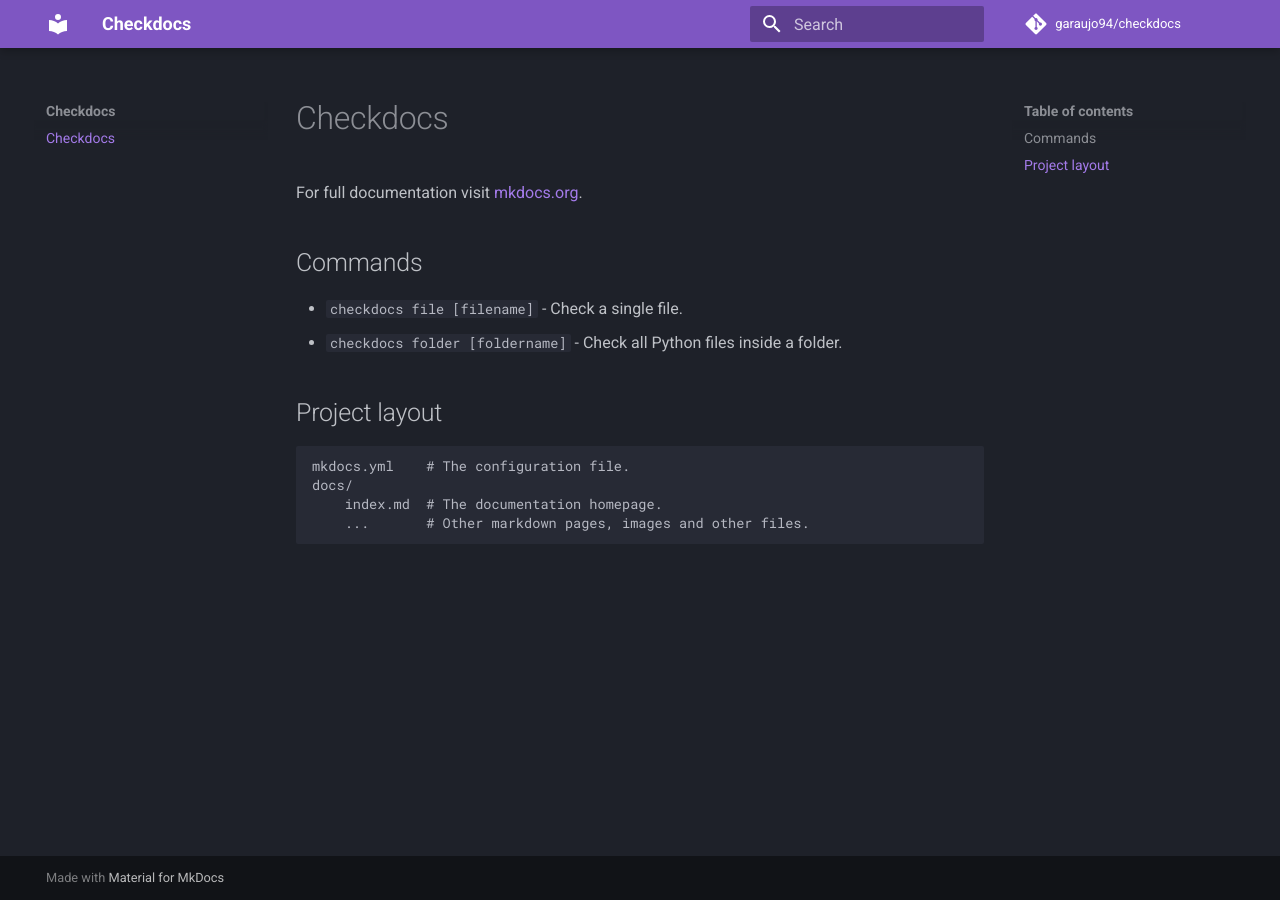
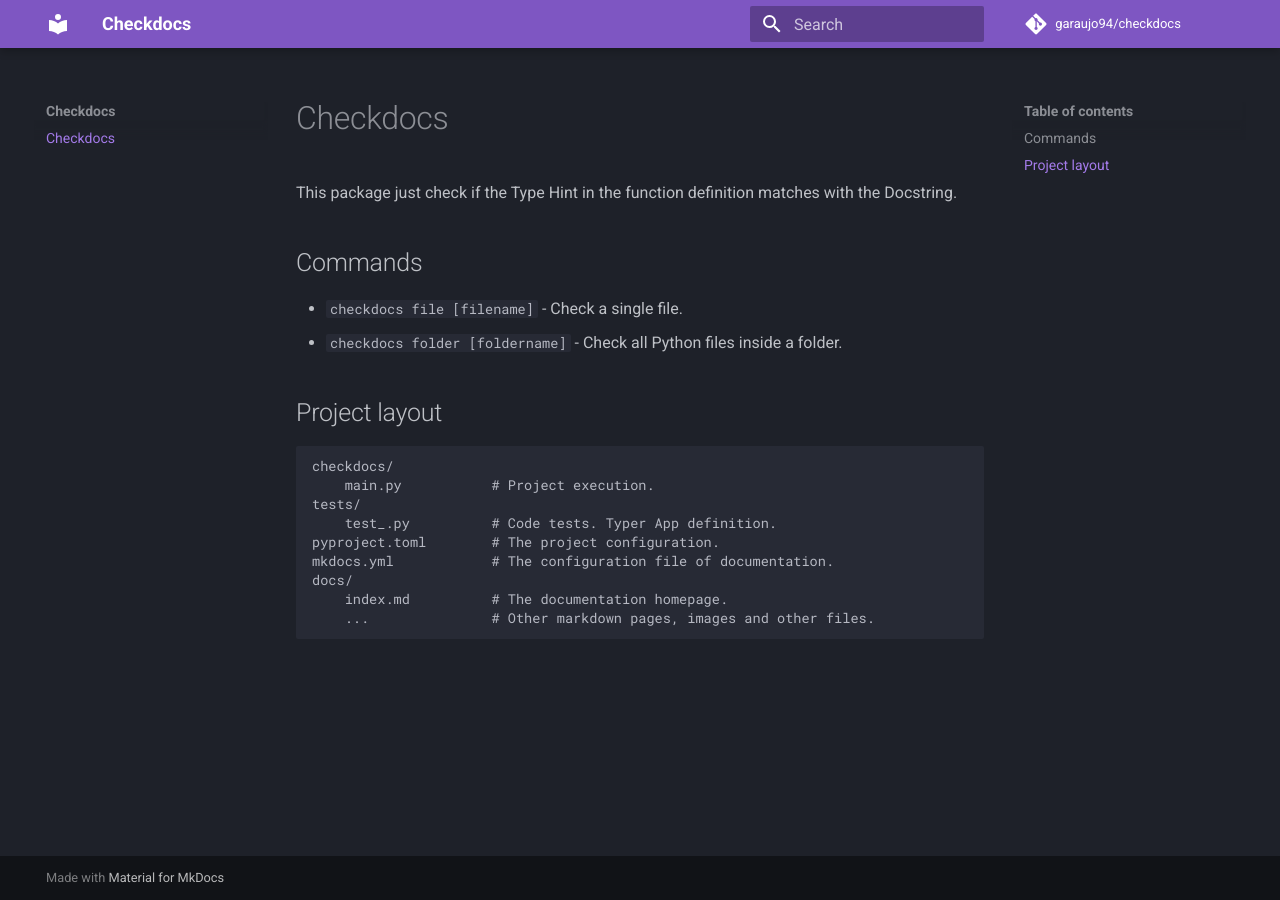
Before and after one commit to garaujo94/checkdocs, an MkDocs documentation site: the page built from docs/index.md, in a window 1280 px wide. Built offline with MkDocs 1.6.1 and Material for MkDocs 9.7.7, drawn with Linux system fonts in a browser that asks for light colours; comment, search, counter and statistics services are not loaded.

Commit message:
Update documentation

```diff
--- a/docs/index.md
+++ b/docs/index.md
@@ -1,6 +1,6 @@
 # Checkdocs
 
-For full documentation visit [mkdocs.org](https://www.mkdocs.org).
+This package just check if the Type Hint in the function definition matches with the Docstring.
 
 ## Commands
 
@@ -10,7 +10,12 @@ For full documentation visit [mkdocs.org](https://www.mkdocs.org).
 
 ## Project layout
 
-    mkdocs.yml    # The configuration file.
+    checkdocs/
+        main.py           # Project execution.
+    tests/
+        test_.py          # Code tests. Typer App definition.
+    pyproject.toml        # The project configuration.
+    mkdocs.yml            # The configuration file of documentation.
     docs/
-        index.md  # The documentation homepage.
-        ...       # Other markdown pages, images and other files.
+        index.md          # The documentation homepage.
+        ...               # Other markdown pages, images and other files.
```
